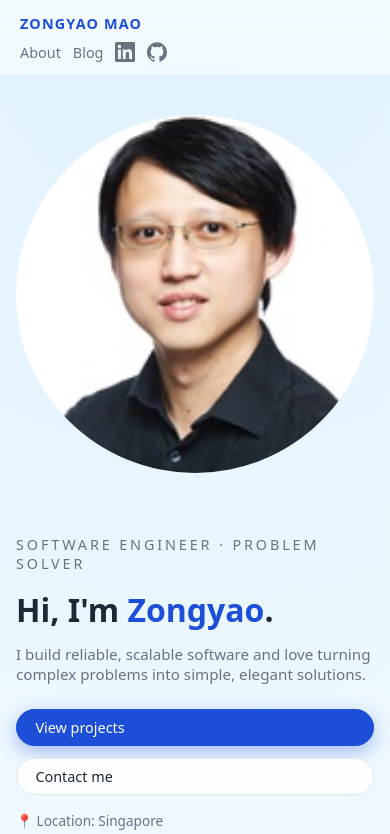
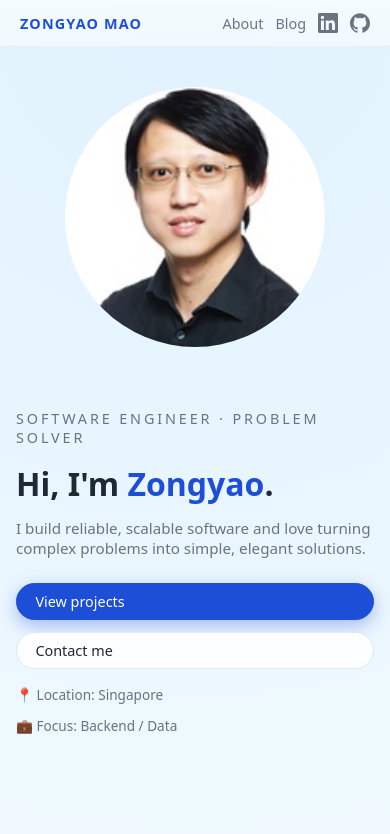
Before and after one commit to evozong/evozong.github.io, a Next.js app: page / in a window 390 px wide. Shown: the top 834 px of the page. Built offline with nearby package versions, Linux system fonts and the light colour scheme.

Commit message:
fix nav splitting into 2 rows on small screens. fix profile photo taking 100% width on small screens.

```diff
--- a/src/app/globals.css
+++ b/src/app/globals.css
@@ -411,15 +411,7 @@ body {
 
 /* Small phones */
 @media (max-width: 600px) {
-  /* Stack nav logo + links, allow wrapping */
-  .nav-inner {
-    flex-direction: column;
-    align-items: flex-start;
-    gap: 0.5rem;
-  }
-
   .nav-links {
-    flex-wrap: wrap;
     gap: 0.75rem;
     font-size: 0.85rem;
   }
@@ -456,7 +448,7 @@ body {
   }
 
   .hero-card {
-    max-width: 100%;
+    max-width: 260px;
   }
 
   .contact-links {
```
